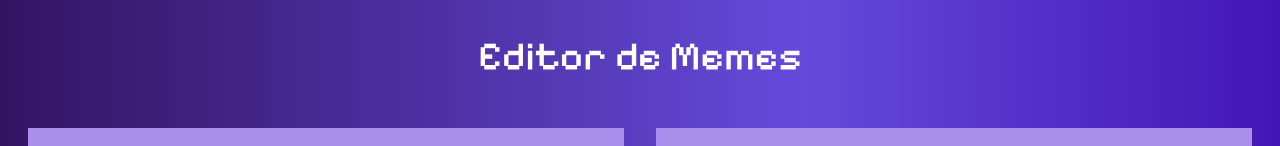
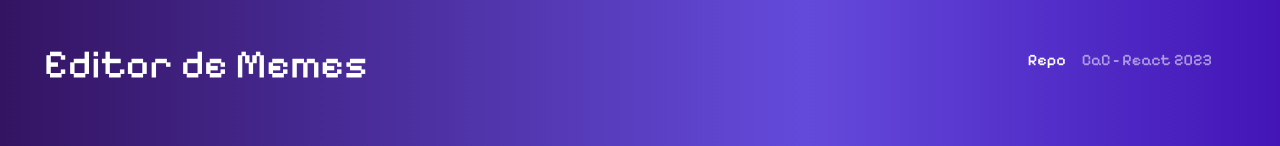
Before and after one commit to solshk/cac-23644-editor-de-memes, a React (Create React App) app: page / in a window 1280 px wide. Shown: the top 146 px of the page. Built offline with nearby package versions, Linux system fonts and the light colour scheme; no server answers.

Commit message:
navbar agregada

```diff
--- a/src/App.css
+++ b/src/App.css
@@ -40,7 +40,7 @@ body{
 }
 
 
-h1{
+nav{
   margin: 2rem;
 }
 
--- a/src/componentes/Imgmemes.jsx
+++ b/src/componentes/Imgmemes.jsx
@@ -51,7 +51,31 @@ export default function Imgmemes() {
 
     return (
         <div className="text-center">
-            <h1>Editor de Memes</h1>
+            <nav className="navbar navbar-expand-lg navbar-dark">
+                <div className="container-fluid align-items-end ">
+                    <h1>Editor de Memes</h1>
+                    <button className="navbar-toggler" type="button" data-bs-toggle="offcanvas" data-bs-target="#offcanvasNavbar" aria-controls="offcanvasNavbar" aria-label="Toggle navigation">
+                        <span className="navbar-toggler-icon"></span>
+                    </button>
+                    <div className="offcanvas offcanvas-end text-bg-dark" tabindex="-1" id="offcanvasNavbar" aria-labelledby="offcanvasNavbarLabel">
+                        <div className="offcanvas-header">
+                            <h5 className="offcanvas-title" id="offcanvasNavbarLabel">Editor de Memes</h5>
+                            <button type="button" className="btn-close" data-bs-dismiss="offcanvas" aria-label="Close"></button>
+                        </div>
+                        <div className="offcanvas-body">
+                            <ul className="navbar-nav justify-content-end text-start flex-grow-1 pe-3">
+                                <li className="nav-item ">
+                                    <a className="nav-link active" aria-current="page" href="https://github.com/solshk/cac-23644-editor-de-memes">Repo</a>
+                                </li>
+                                <li className="nav-item">
+                                    <p className="nav-link">CaC - React 2023</p>
+                                </li>
+                            </ul>
+                        </div>
+                    </div>
+                </div>
+            </nav>
+
 
             <div className="container">
                 <div className="meme-container">
```
